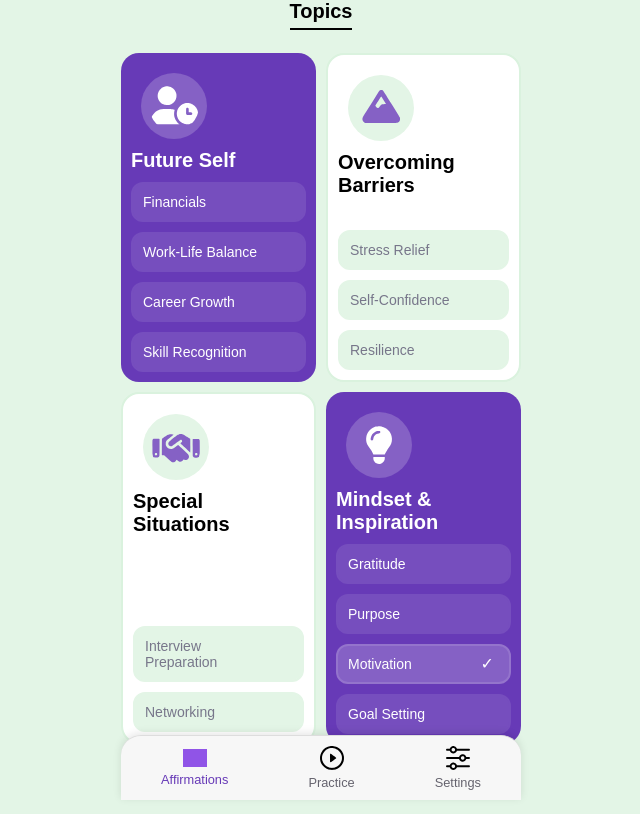
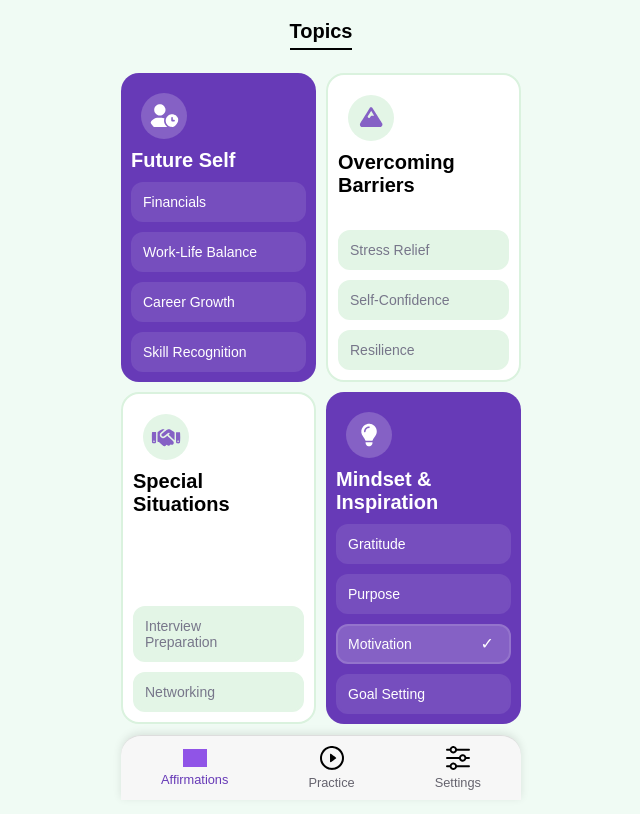
Before and after one commit to MarionYonyon/affirmationspower, a React (Create React App) app: page /affirmationspower/parameters in a window 1280 px wide. Shown: the whole page, without its empty margins (319-959 px from the left). Built offline with nearby package versions, Linux system fonts and the light colour scheme; no server answers; the database is empty; sample sign-in values are in the browser's storage; grey boxes are pictures that could not be loaded.

Commit message:
changing the background color

```diff
--- a/src/styles/AffirmationTopics.css
+++ b/src/styles/AffirmationTopics.css
@@ -1,5 +1,5 @@
 body {
-    background-color: #e3f5e6;
+    background-color: #F0FBF4;
     font-family: Arial, sans-serif;
     margin: 0;
     padding: 0;
@@ -41,8 +41,8 @@ body {
 }
 
 .icon {
-    width: 50px;
-    height: 50px;
+    width: 30px;
+    height: 30px;
     border-radius: 50%;
     display: flex;
     justify-content: center;
--- a/src/styles/SwitchToggle.css
+++ b/src/styles/SwitchToggle.css
@@ -20,8 +20,8 @@
 
 /* White Block Button Styles */
 .white-block .button {
-  background-color: #e3f5e6;
-  border: 2px solid #e3f5e6;
+  background-color: #E3F5E6;
+  border: 2px solid #E3F5E6;
   color: #77768a;
   border-radius: 12px;
   padding: 10px;
```
